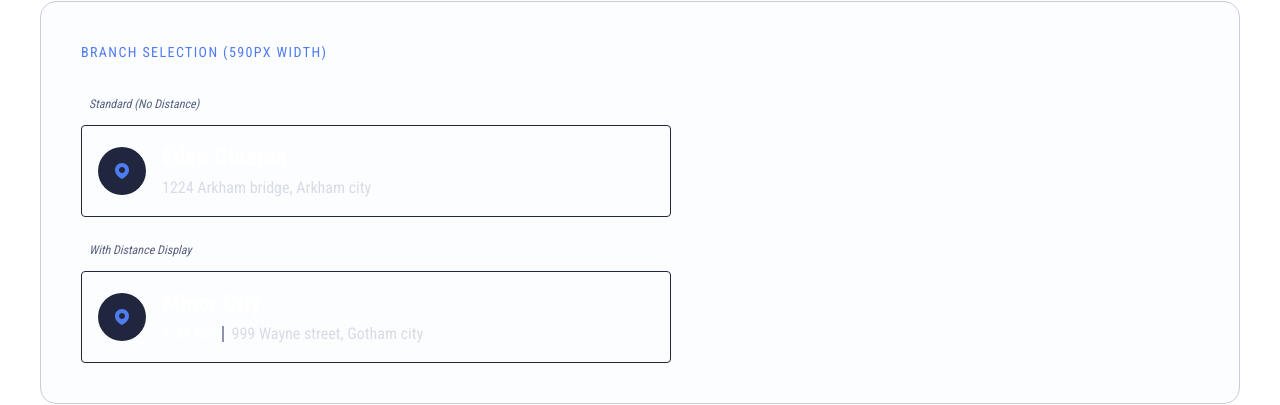
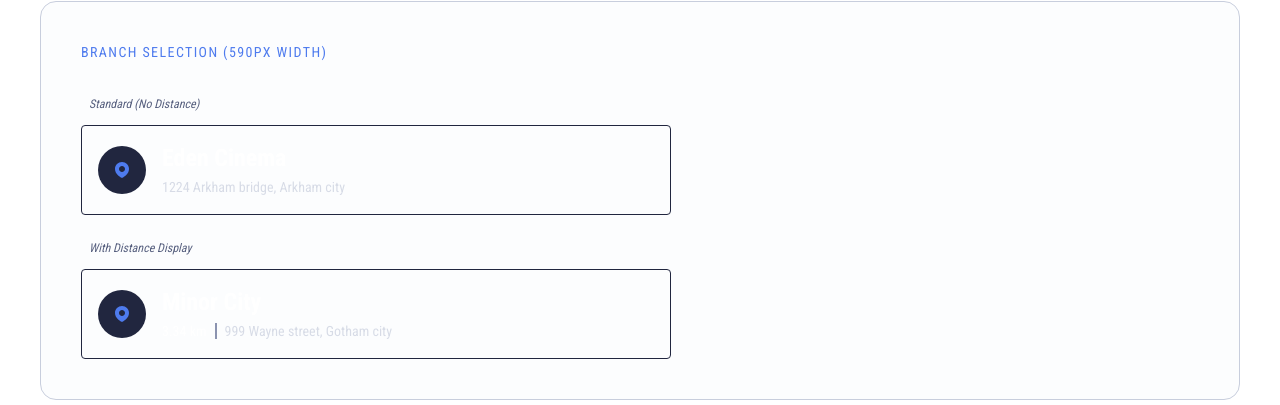
Before and after one commit to fsd10-finalproject2/minor-cineplex-app, a Vue app: page / in a window 1280 px wide. Shown: the part 2752-3157 px from the top of the page. Built offline with nearby package versions, Linux system fonts and the light colour scheme.

Commit message:
feat: add CinemaCard component for displaying cinema location details

```diff
--- a/src/components/ui/CinemaCard.vue
+++ b/src/components/ui/CinemaCard.vue
@@ -21,9 +21,9 @@ defineProps<{
         {{ name }}
       </h3>
 
-      <div class="flex items-center gap-2 style-body-1-regular text-gray-400 truncate">
+      <div class="flex items-center gap-2 style-body-2-regular text-gray-400 truncate">
         <template v-if="distance">
-          <span class="text-white font-medium">{{ distance }}</span>
+          <span class="text-white">{{ distance }}</span>
           <div class="w-0.5 h-4 bg-gray-300"></div>
         </template>
         <p class="truncate opacity-70">{{ address }}</p>
```
